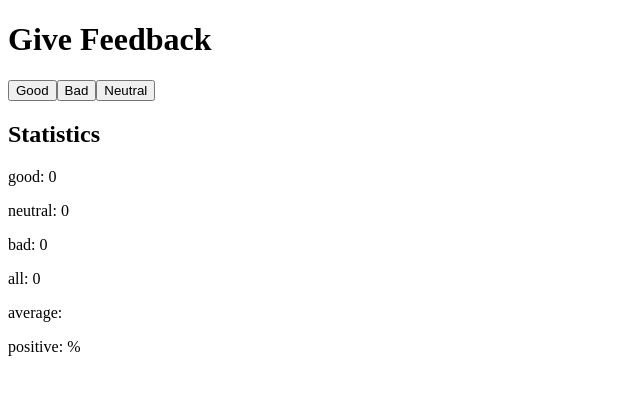
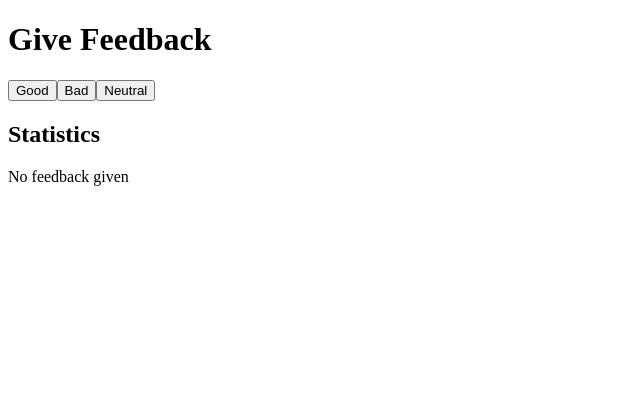
Before and after one commit to OR-5Z/fullstackopen, a React (Vite) app in the folder part1/unicafe/: page / in a window 1280 px wide. Shown: the top 394 px of the page, without its empty margins (0-640 px from the left). Built offline with nearby package versions, Linux system fonts and the light colour scheme.

Commit message:
Exercise 1.9

```diff
--- a/part1/unicafe/src/App.jsx
+++ b/part1/unicafe/src/App.jsx
@@ -1,13 +1,19 @@
 import { useState } from 'react'
 
-const Stat = ({name, value, unit=""}) => <p>{name}: {value}{unit}</p>
+const Stat = ({name, value, unit=""}) => <p>{name}: {value} {unit}</p>
 
 const Button = ({onClick, text}) => <button onClick={onClick}>{text}</button>
 
 const Statistics = (props) => {
+  if(props.all == 0) {
+    return (
+      <div>
+        No feedback given
+      </div>
+    )
+  }
   return (
     <>
-      <h2>Statistics</h2>
       <Stat name={'good'} value={props.good} />
       <Stat name={'neutral'} value={props.neutral} />
       <Stat name={'bad'} value={props.bad} />
@@ -19,6 +25,7 @@ const Statistics = (props) => {
 
 }
 
+
 const App = () => {
   // save clicks of each button to its own state
   const [good, setGood] = useState(0)
@@ -27,19 +34,9 @@ const App = () => {
 
   const all = good+bad+neutral
 
-  const average = () => {
-    if(all == 0) {
-      return " "
-    }
-    return good-bad/all
+  const average = good-bad/all
 
-  }
-  const positive = () => {
-    if(all==0) {
-      return " "
-    }
-    return good/all * 100
-  }
+  const positive = good/all * 100
 
   return (
     <div>
@@ -47,7 +44,8 @@ const App = () => {
       <Button onClick={()=>{setGood(good+1)}} text='Good' />
       <Button onClick={()=>{setBad(bad+1)}} text='Bad' />
       <Button onClick={()=>{setNeutral(neutral+1)}} text='Neutral' />
-      <Statistics good={good} bad={bad} all={all} neutral={neutral} average={average()} positive={positive()} />
+      <h2>Statistics</h2>
+      <Statistics good={good} bad={bad} all={all} neutral={neutral} average={average} positive={positive} />
     </div>
   )
 }
```
